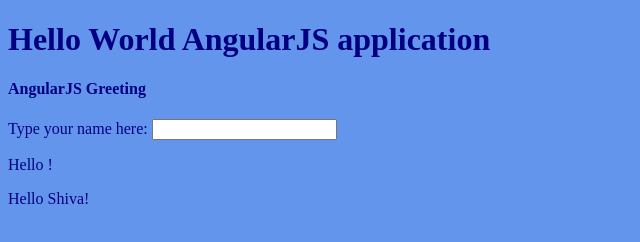
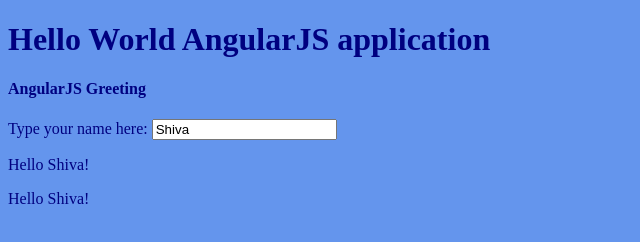
Before and after one commit to vishipayyallore/LearningAngularJS1.6.7, a website: page FirstSample/index.html in a window 1280 px wide. Shown: the full height of the page, 0-640 px from the left. Drawn offline with nearby package versions, Linux system fonts and the light colour scheme; some packages are replaced by stand-ins of ours.

Commit message:
Changed the Model bindings

```diff
--- a/FirstSample/index.html
+++ b/FirstSample/index.html
@@ -18,8 +18,8 @@
     <section ng-controller="HelloController">
       <h4>AngularJS Greeting</h4>
       <label for="name">Type your name here:</label>
-      <input id="name" type="text" ng-model="firstName" />
-      <p>Hello {{firstName}}!</p>
+      <input id="name" type="text" ng-model="student.firstName" />
+      <p>Hello {{student.firstName}}!</p>
       <p>Hello <span ng-bind = "name"></span>!</p>
     </section>
   </body>
```
